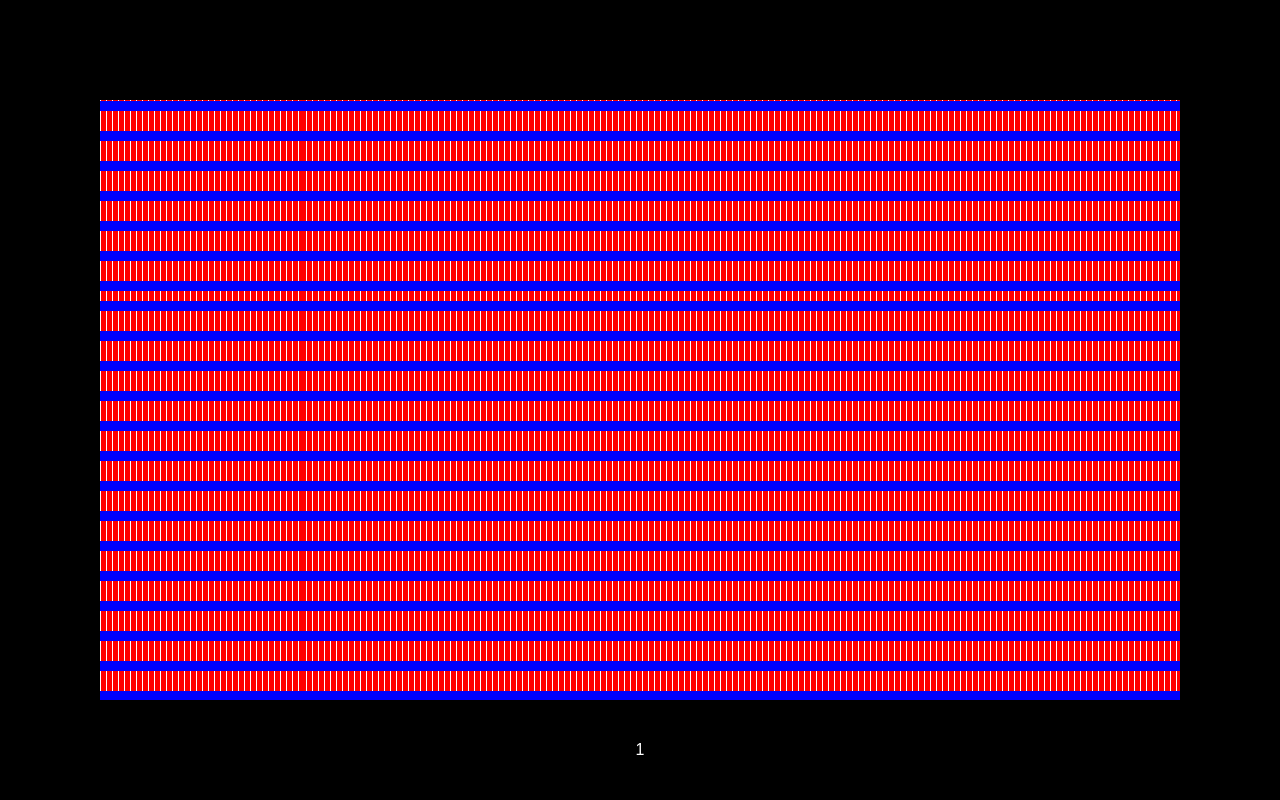
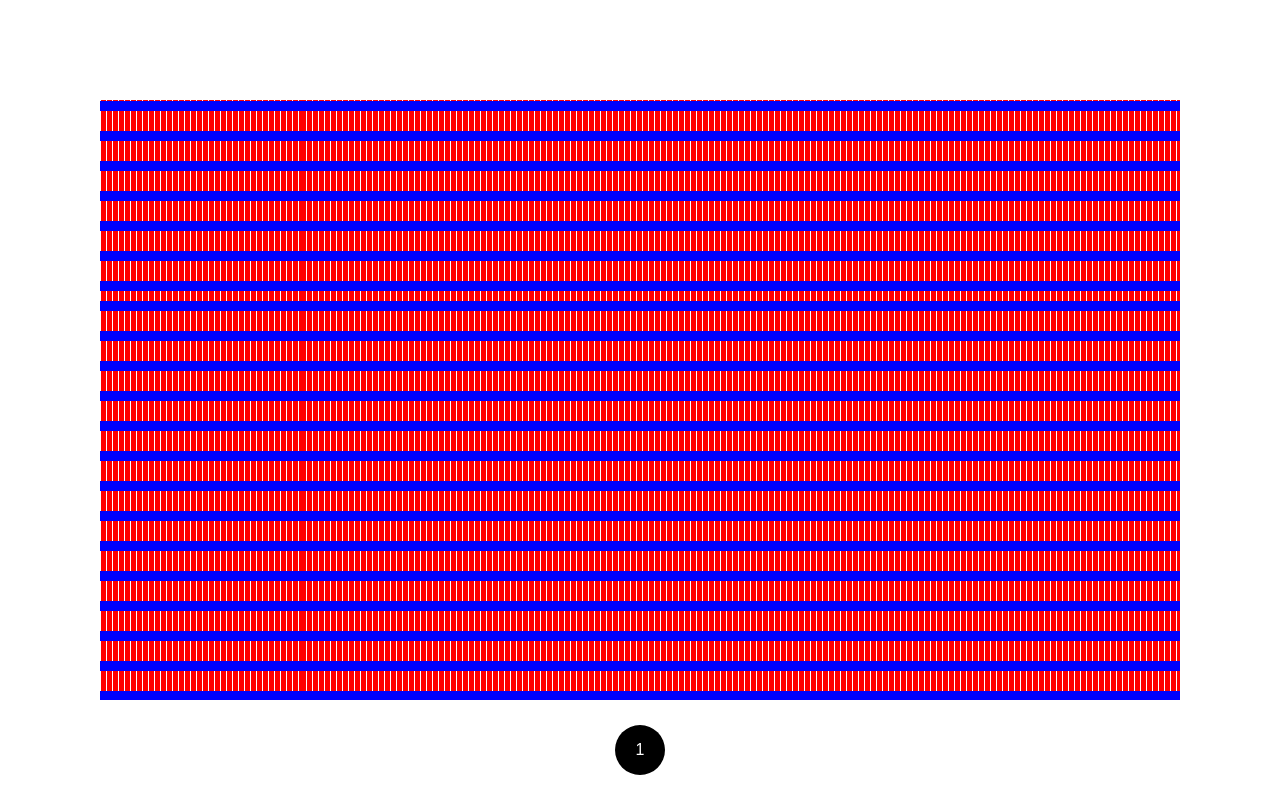
Before and after one commit to data-doge/sunrays, a plain HTML site: page index.html in a window 1280 px wide. Drawn offline with Linux system fonts and the light colour scheme.

Commit message:
make frame white, add black circle around layerNum

```diff
--- a/css/index.css
+++ b/css/index.css
@@ -11,7 +11,7 @@ body {
 .frame {
   position: fixed;
   top: 0; left: 0; bottom: 0; right: 0;
-  border: 100px solid black;
+  border: 100px solid white;
   z-index: 1000;
 }
 
@@ -23,16 +23,27 @@ body {
   z-index: 1001;
 }
 
+
+.layer-num-background {
+  height: 50px;
+  width: 50px;
+  background: black;
+  border-radius: 50%;
+}
+
 .layer-num {
-  position: relative;
-  top: 50%;
-  transform: translateY(-50%);
-  margin: 0 auto;
+  font-weight: lighter;
   color: white;
-  font-weight: lighter;
 }
 
 canvas {
   display: block;
   position: absolute;
 }
+
+.centered {
+  position: relative;
+  top: 50%;
+  transform: translateY(-50%);
+  margin: 0 auto;
+}
--- a/index.html
+++ b/index.html
@@ -9,7 +9,9 @@
   <body>
     <div class="frame"></div>
     <div class="layer-num-container">
-      <div class="layer-num">1</div>
+      <div class="layer-num-background centered">
+        <div class="layer-num centered">1</div>
+      </div>
     </div>
     <script type="text/javascript" src="./vendor/jquery.min.js"></script>
     <script type="text/javascript" src="./vendor/lodash.min.js"></script>
```
